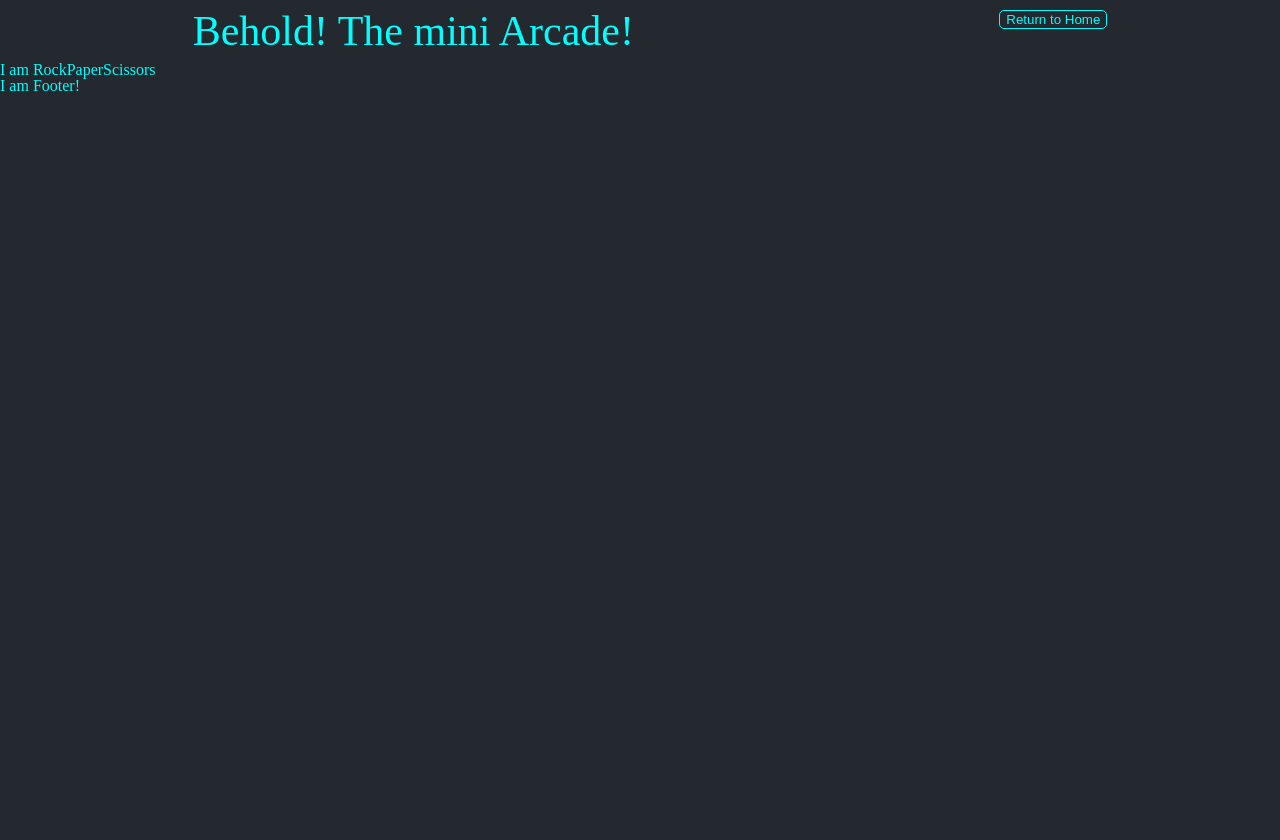
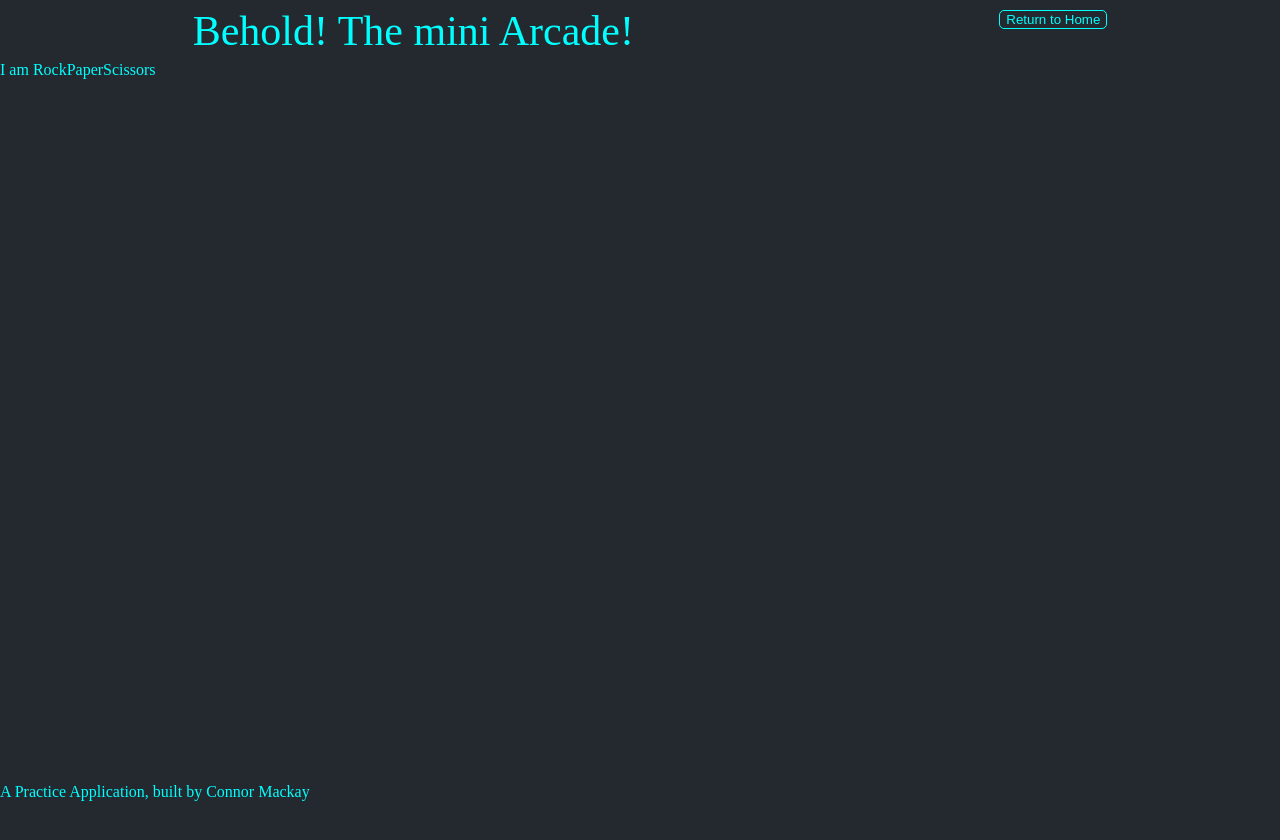
Before and after one commit to CD-Mackay/mini-arcade, a React app: page /rockpaperscissors in a window 1280 px wide. Shown: the top 840 px of the page. Built offline with nearby package versions, Linux system fonts and the light colour scheme.

Commit message:
style footer

```diff
--- a/client/src/components/atoms/Footer/Footer.js
+++ b/client/src/components/atoms/Footer/Footer.js
@@ -10,7 +10,7 @@ import StyledFooter from './StyledFooter';
 const Footer = () => {
   return (
     <StyledFooter>
-      <h1>I am Footer!</h1>
+      <p>A Practice Application, built by Connor Mackay</p>
     </StyledFooter>
   )
 };
--- a/client/src/components/atoms/Footer/StyledFooter.js
+++ b/client/src/components/atoms/Footer/StyledFooter.js
@@ -4,6 +4,9 @@ const StyledFooter = styled.div`
 display: flex;
 justify-content: space-between;
 width: 100vw;
+position: fixed;
+left: 0;
+bottom: 0;
 `
 
 export default StyledFooter;
```
